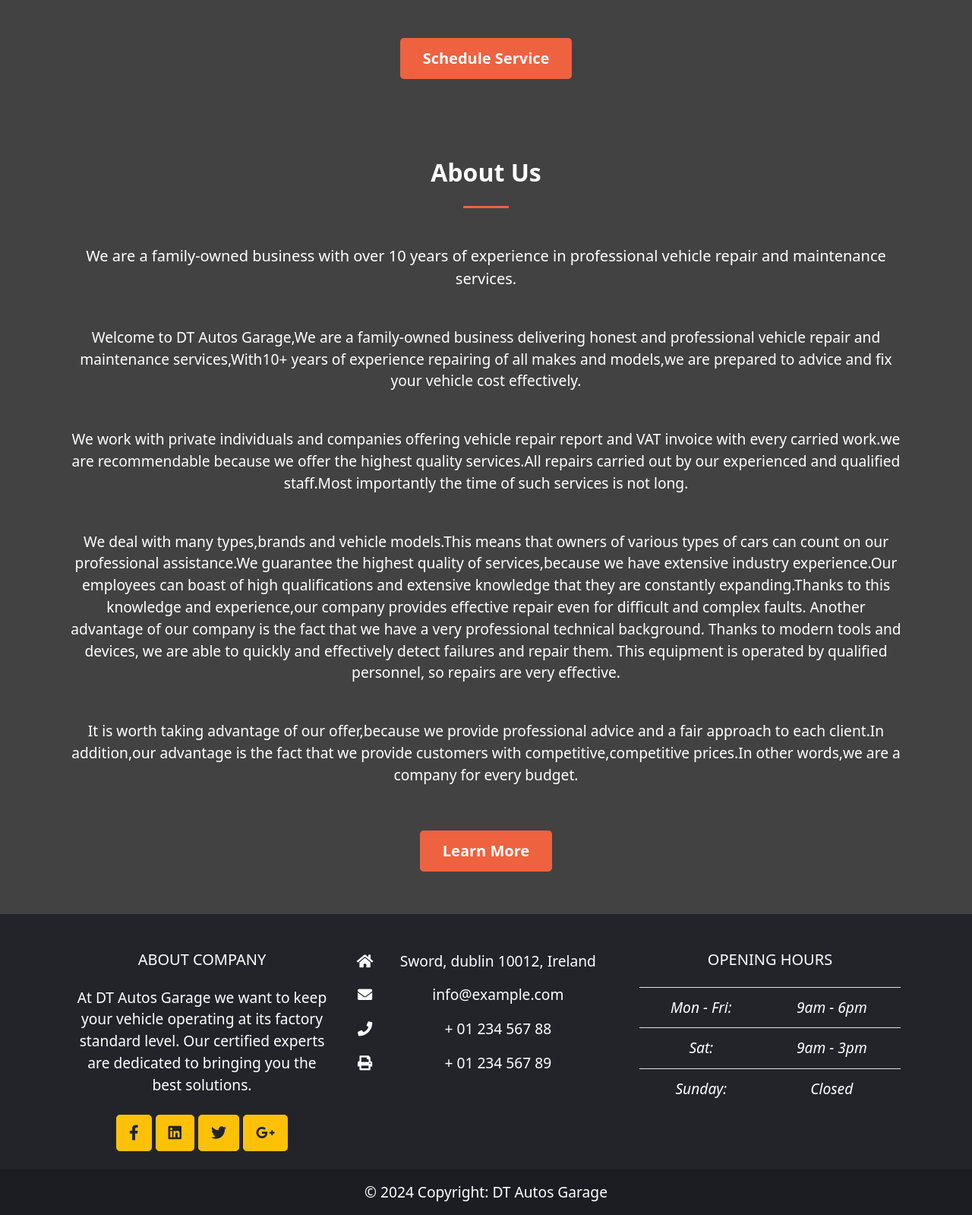
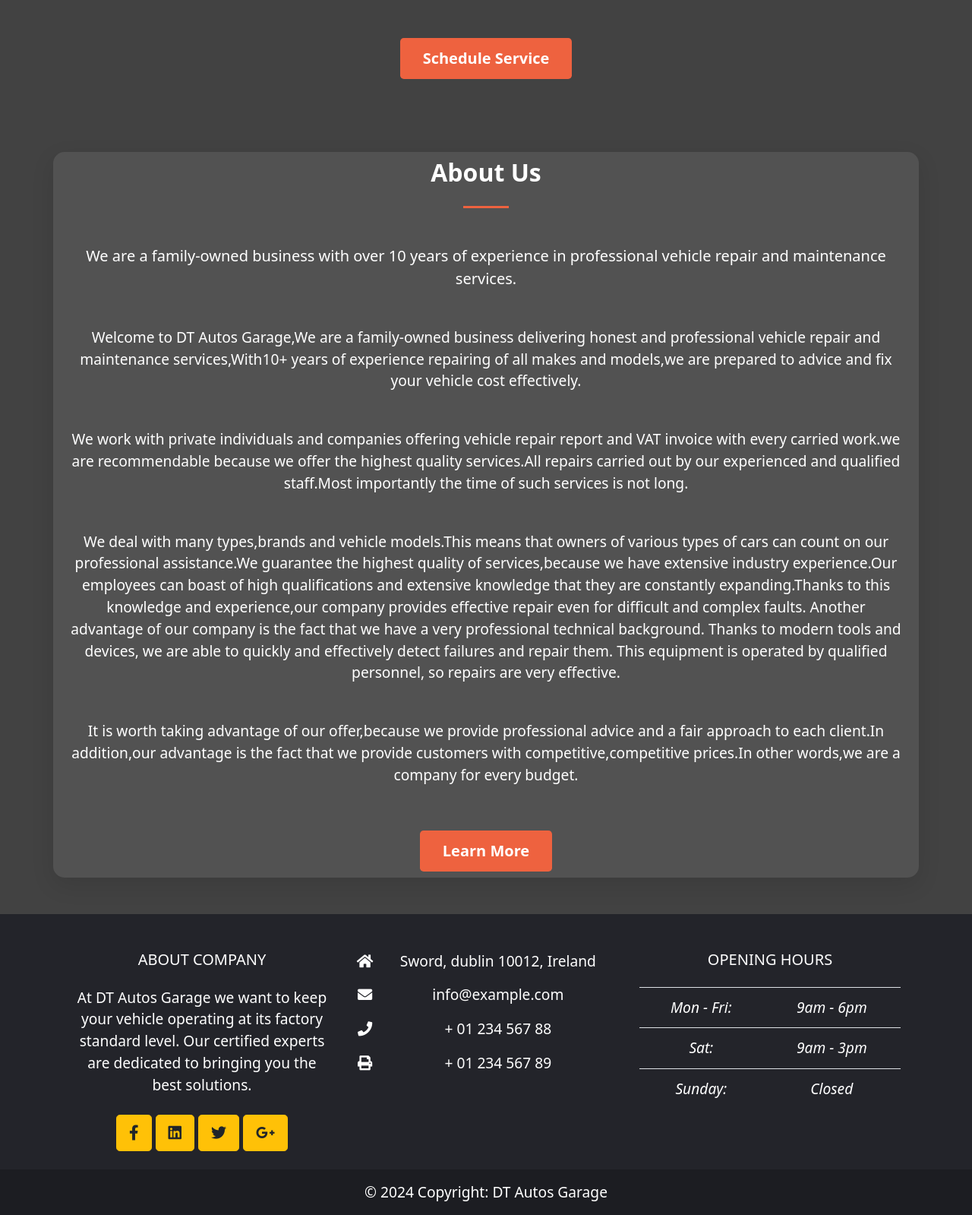
Before and after one commit to Shazi-dani/Garage-Management-System, a Django app: page / in a window 1280 px wide. Shown: the part 1835-3434 px from the top of the page at 76% size. Run offline with Django 5.2, Linux system fonts and the light colour scheme; some libraries are stand-ins or nearby versions.

Commit message:
final changes

```diff
--- a/dashboard/static/dashboard/css/style.css
+++ b/dashboard/static/dashboard/css/style.css
@@ -318,7 +318,6 @@ input, select, textarea {
 .about-content {
     background-color: #525252;
     border-radius: 15px;
-    padding: 50px;
     box-shadow: 0 10px 30px rgba(0, 0, 0, 0.1);
 }
 
--- a/dashboard/templates/home.html
+++ b/dashboard/templates/home.html
@@ -207,7 +207,7 @@
     <section id="about-us" class="py-5">
         <div class="container">
             <div class="row justify-content-center">
-                <div class="col-lg-12">
+                <div class="col-lg-12 about-content">
                     <div class="p-2 text-center">
                         <h2 class="mb-4">About Us</h2>
                         <div class="divider mb-5"></div>
```
